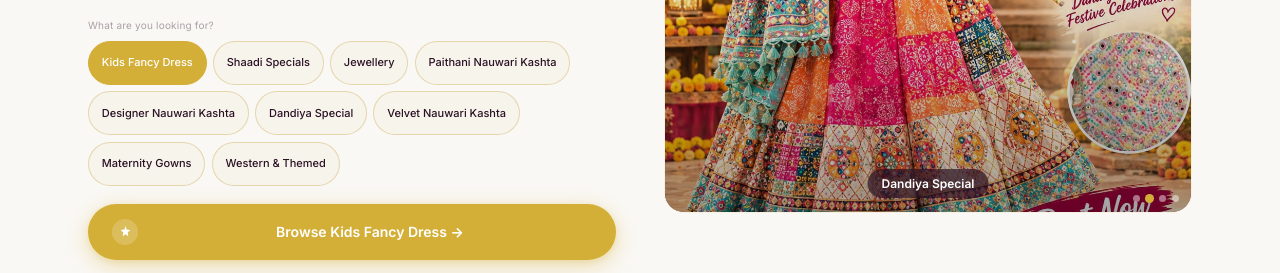
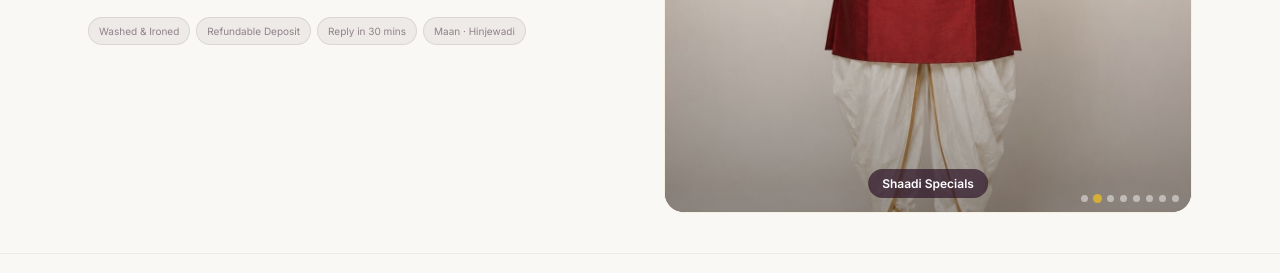
Before and after one commit to saajcostumes-hub/wearit-costumes, an Astro site: page / in a window 1280 px wide. Shown: the part 404-677 px from the top of the page. Built offline with nearby package versions, Linux system fonts and the light colour scheme; Astro itself is replaced by a stand-in of ours.

Commit message:
Hero carousel: Stylist Men set 1 as second slide

```diff
--- a/src/components/sections/HeroSection.astro
+++ b/src/components/sections/HeroSection.astro
@@ -1,41 +1,32 @@
 ---
 // @ts-nocheck
-// HeroSection.astro — Sprint 4 update (carousel added)
-// Vanilla JS chips + 4-slide auto-carousel
+// HeroSection.astro — Sprint 5 update
+// Chips + big CTA button REMOVED (customers had to click twice).
+// "Browse by costume" now sits directly under the hero on the homepage.
+// Vanilla JS auto-carousel only.
 
-import { heroChips } from '../../data/categories.js';
-
-const defaultChip  = heroChips[0];
-const defaultHref  = `/catalog?category=${defaultChip.categoryId}`;
-const defaultLabel = `${defaultChip.btnLabel} →`;
-
-const chips = heroChips.map(chip => ({
-  id:        chip.id,
-  label:     chip.label,
-  btnLabel:  chip.btnLabel,
-  href:      `/catalog?category=${chip.categoryId}`,
-  chipClass: chip.isWomens ? 'chip chip--womens' : 'chip chip--default',
-  isFirst:   chip.id === defaultChip.id,
-}));
-
-// Carousel slides — Dandiya Special takeover (4 featured lehenga looks)
+// Carousel slides — one beautiful pick from each category (same order as the category tabs)
 const carouselSlides = [
-  { label: 'Dandiya Special', tag: 'Dandiya Season',  image: '/images/Lehenga-Set-4.jpg', href: '/catalog?category=lehenga' },
-  { label: 'Dandiya Special', tag: 'Dandiya Season',  image: '/images/Lehenga-Set-8.jpg', href: '/catalog?category=lehenga' },
-  { label: 'Dandiya Special', tag: 'New Arrival',     image: '/images/Lehenga-Set-3.jpg', href: '/catalog?category=lehenga' },
-  { label: 'Dandiya Special', tag: 'Dandiya Season',  image: '/images/Lehenga-Set-9.jpg', href: '/catalog?category=lehenga' },
+  { label: 'Kids Fancy Dress',        tag: 'Festive Ready',      image: '/images/kids-Varkari-set-1.jpg',     href: '/catalog?category=kids' },
+  { label: 'Shaadi Specials',         tag: 'Wedding Season',     image: '/images/Stylist_Men_set_1.jpg',      href: '/catalog?category=shaadi' },
+  { label: 'Jewellery',               tag: 'New Arrival',        image: '/images/Jewelry_set_2.jpg',          href: '/catalog?category=jewellery' },
+  { label: 'Paithani Nauwari Kashta', tag: 'Premium Collection', image: '/images/nauwari-saree-1.jpg',        href: '/catalog?category=nauwari' },
+  { label: 'Designer Nauwari Kashta', tag: 'Premium Collection', image: '/images/kashta-saree-4.jpeg',        href: '/catalog?category=kashtha' },
+  { label: 'Velvet Nauwari Kashta',   tag: 'Only in wearit',     image: '/images/kashta-saree-1.jpeg',        href: '/catalog?category=velvet' },
+  { label: 'Maternity Gowns',         tag: 'Photoshoot Ready',   image: '/images/Maternity Gown-set3.jpg',    href: '/catalog?category=maternity' },
+  { label: 'Western & Themed',        tag: 'Reception Ready',    image: '/images/Western-outfit-1.jpg',       href: '/catalog?category=western' },
 ];
 ---
 
 <section class="hero" aria-label="Hero section">
   <div class="hero__inner">
 
-    <!-- LEFT: Text + Chips -->
+    <!-- LEFT: Text + trust pills -->
     <div class="hero__content">
 
       <div class="festival-badge">
         <span class="festival-badge__dot" aria-hidden="true"></span>
-        <span>Ganesh Chaturthi 2026 — Pre-Book Now</span>
+        <span>Wedding Season · Republic Day 2027 — Book Early</span>
       </div>
 
       <h1 class="hero__headline">
@@ -79,33 +70,6 @@ const carouselSlides = [
           ))}
         </div>
       </div>
-
-      <p class="chip-label" aria-hidden="true">What are you looking for?</p>
-
-      <div class="chips" role="group" aria-label="Filter costumes by type">
-        {chips.map(chip => (
-          <button
-            class={`${chip.chipClass}${chip.isFirst ? ' chip--active' : ''}`}
-            data-chip-id={chip.id}
-            data-btn-label={`${chip.btnLabel} →`}
-            data-btn-href={chip.href}
-            type="button"
-            aria-label={`Browse ${chip.label}`}
-            aria-pressed={chip.isFirst ? 'true' : 'false'}
-          >
-            {chip.label}
-          </button>
-        ))}
-      </div>
-
-      <a id="hero-glow-pill" class="glow-pill" href={defaultHref} aria-label={defaultLabel}>
-        <span class="glow-pill__icon" aria-hidden="true">
-          <svg width="13" height="13" viewBox="0 0 24 24" fill="white">
-            <path d="M12 2l2.09 6.26L21 9.27l-5 4.73 1.18 6.54L12 17.27l-5.18 3.27L8 14l-5-4.73 6.91-1.01z"/>
-          </svg>
-        </span>
-        <span class="glow-pill__text" id="hero-btn-text">{defaultLabel}</span>
-      </a>
 
       <ul class="trust-pills" aria-label="Key trust signals">
         <li class="trust-pill">Washed &amp; Ironed</li>
@@ -202,24 +166,6 @@ const carouselSlides = [
   });
 
   startAuto();
-</script>
-
-<!-- Chip switching JS -->
-<script>
-  // @ts-nocheck
-  const chipBtns = document.querySelectorAll('.hero .chip');
-  const glowPill = document.getElementById('hero-glow-pill');
-  const btnText  = document.getElementById('hero-btn-text');
-
-  chipBtns.forEach(btn => {
-    btn.addEventListener('click', () => {
-      chipBtns.forEach(b => { b.classList.remove('chip--active'); b.setAttribute('aria-pressed', 'false'); });
-      btn.classList.add('chip--active');
-      btn.setAttribute('aria-pressed', 'true');
-      if (glowPill) { glowPill.setAttribute('href', btn.dataset.btnHref); glowPill.setAttribute('aria-label', btn.dataset.btnLabel); }
-      if (btnText)  btnText.textContent = btn.dataset.btnLabel;
-    });
-  });
 </script>
 
 <style>
@@ -340,44 +286,6 @@ const carouselSlides = [
 
   .hero__subline { font-size: 0.8125rem; color: rgba(42,17,36,0.5); line-height: 1.65; margin-bottom: 1.25rem; }
 
-  .chip-label { font-size: 0.625rem; color: rgba(42,17,36,0.38); letter-spacing: 0.02em; margin-bottom: 0.5rem; }
-
-  /* ← Chips now wrap to next line instead of scrolling off-screen */
-  .chips {
-    display: flex; gap: 0.4rem; flex-wrap: wrap;
-    margin-bottom: 1.125rem;
-  }
-
-  .chip {
-    display: inline-flex; align-items: center; border-radius: 9999px;
-    padding: 0.4375rem 0.8rem; font-size: 0.6875rem; font-weight: 500;
-    color: #2A1124; white-space: nowrap; flex-shrink: 0; cursor: pointer;
-    transition: background 0.15s, border-color 0.15s, color 0.15s;
-    border: 1px solid transparent; min-height: 44px; outline: none;
-    -webkit-appearance: none; appearance: none; font-family: inherit;
-  }
-
-  .chip--womens  { background: rgba(201,168,76,0.05); border-color: rgba(201,168,76,0.4); }
-  .chip--default { background: #fff; border-color: rgba(212,175,55,0.28); }
-  .chip--active  { background: #D4AF37 !important; border-color: #D4AF37 !important; color: #fff !important; }
-
-  .glow-pill {
-    display: flex; align-items: center; justify-content: center; gap: 0.625rem;
-    border-radius: 9999px; padding: 0.9375rem 1.5rem; width: 100%;
-    background: #D4AF37;
-    box-shadow: 0 6px 22px rgba(212,175,55,0.38), 0 2px 6px rgba(212,175,55,0.2);
-    text-decoration: none; margin-bottom: 1rem; min-height: 44px;
-    transition: box-shadow 0.2s, transform 0.15s;
-  }
-  .glow-pill:hover { box-shadow: 0 8px 28px rgba(212,175,55,0.48), 0 3px 8px rgba(212,175,55,0.25); transform: translateY(-1px); }
-  .glow-pill:active { transform: scale(0.98); }
-
-  .glow-pill__icon {
-    width: 1.625rem; height: 1.625rem; border-radius: 50%;
-    background: rgba(255,255,255,0.18); display: flex; align-items: center; justify-content: center; flex-shrink: 0;
-  }
-  .glow-pill__text { font-size: 0.875rem; font-weight: 700; color: #fff; flex: 1; text-align: center; }
-
-  .trust-pills { display: flex; flex-wrap: wrap; gap: 0.375rem; list-style: none; padding: 0; margin: 0; }
+  .trust-pills { margin-top: 0.25rem; display: flex; flex-wrap: wrap; gap: 0.375rem; list-style: none; padding: 0; margin: 0; }
   .trust-pill { background: rgba(42,17,36,0.06); border: 0.5px solid rgba(42,17,36,0.09); color: rgba(42,17,36,0.48); font-size: 0.625rem; padding: 0.3125rem 0.625rem; border-radius: 9999px; }
 </style>
--- a/src/data/categories.js
+++ b/src/data/categories.js
@@ -256,8 +256,8 @@ export const categoryTabs = [
 export const festiveBanner = {
   active:          true,
   label:           'Upcoming Festival',
-  title:           'Ganesh Chaturthi 2026',
-  urgency:         'Nauwari Saree Collection available — only 8 sets left. Pre-book now to secure your size.',
-  ctaLabel:        'Pre-Book via WhatsApp',
-  whatsappMessage: "Hi! I'd like to pre-book a Nauwari Saree for Ganesh Chaturthi 2026. Can you share size availability and pricing? 🙏",
+  title:           'Republic Day · 26 January 2027',
+  urgency:         'Army, Police & more kids fancy dress for school and society celebrations — book your date early. Wedding season outfits are also available now.',
+  ctaLabel:        'Book via WhatsApp',
+  whatsappMessage: "Hi! I'd like to book a costume for Republic Day (26 January 2027). Can you share what's available and the pricing? 🙏",
 };
--- a/src/data/products.js
+++ b/src/data/products.js
@@ -2496,7 +2496,7 @@ const shaadiMenProducts = [
     badge:    'New Arrival',
     badgeType:'exclusive',
     image:    null,
-    images:   ['/images/Stylist_Men_set_12.jpg'],
+    images:   ['/images/Stylist_Men_set_10.jpg'],
     colors:   [],
     alt:      'Soft Rose Pink Tailored Single-Breasted Blazer Suit — wearit premium rental, Hinjewadi Pune',
     featured: false,
--- a/src/pages/index.astro
+++ b/src/pages/index.astro
@@ -1,12 +1,12 @@
 ---
 // @ts-nocheck
-// src/pages/index.astro — Sprint 4 update
+// src/pages/index.astro — Sprint 5 update
 // ─────────────────────────────────────────────
 // Section order (updated):
 //   S1  HeroSection
-//   S2  PopularThisSeason
-//   S3  CategoryGrid
-//   S4  HowItWorks        ← moved here (before TrustSignals)
+//   S2  CategoryGrid      ← "Browse by costume" moved up, directly under hero
+//   S3  PopularThisSeason
+//   S4  HowItWorks
 //   S5  TrustSignals
 //   S6  FestivalBanner
 // ─────────────────────────────────────────────
@@ -22,8 +22,8 @@ import FestivalBanner    from '../components/sections/FestivalBanner.astro';
 
 <Layout title="wearit — Premium Costume Rentals in Hinjewadi, Wakad & Baner, Pune">
   <HeroSection />
+  <CategoryGrid />
   <PopularThisSeason />
-  <CategoryGrid />
   <HowItWorks />
   <TrustSignals />
   <FestivalBanner />
```
